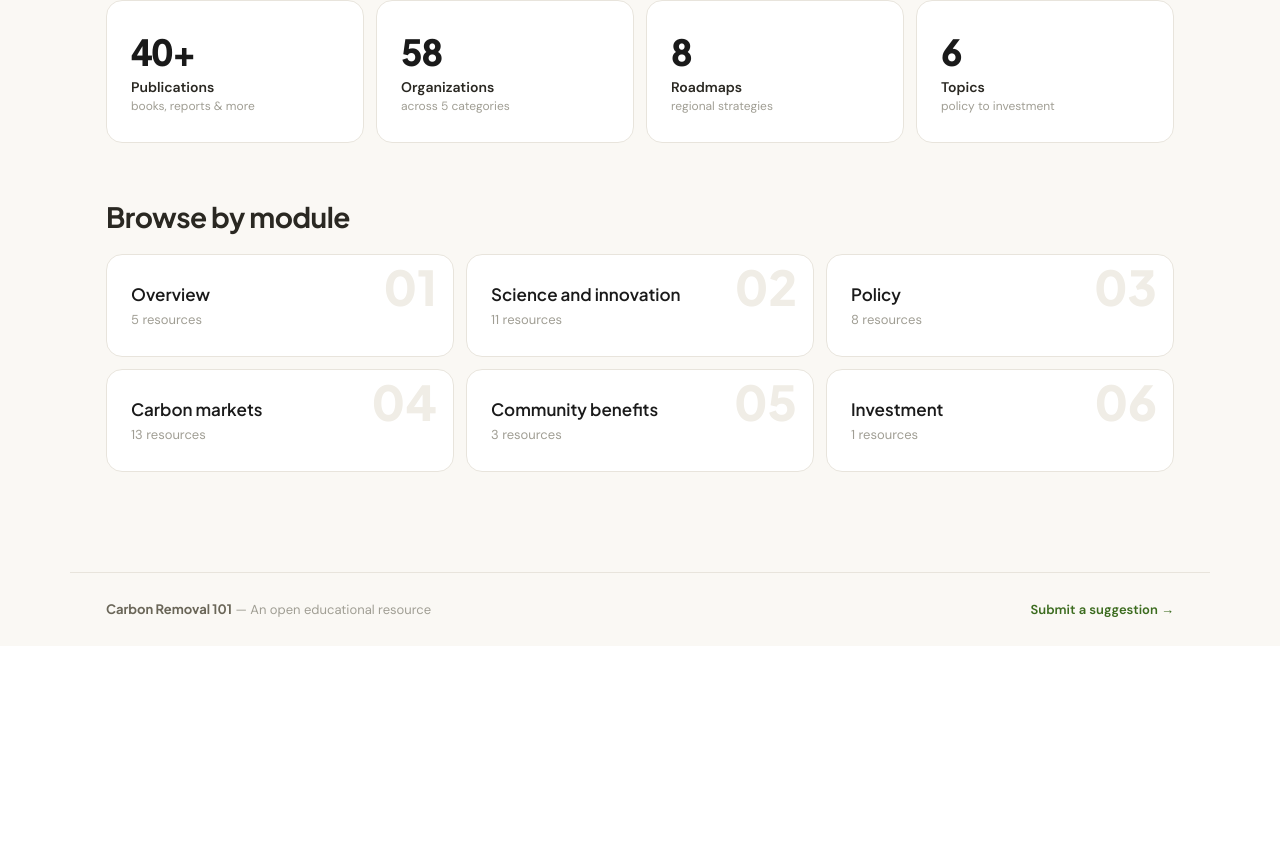
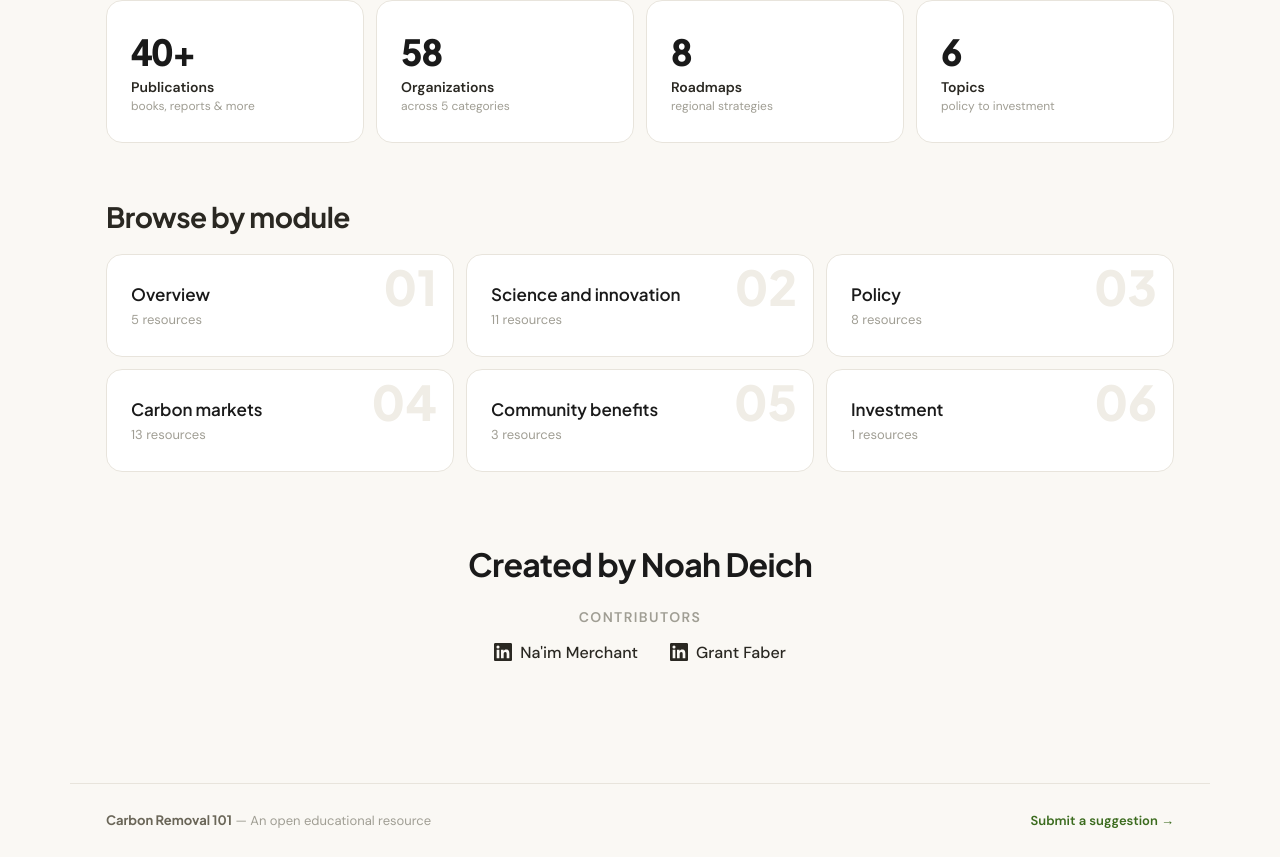
Before and after one commit to naimmerchant/carbon-removal-101, a React (Vite) app: page / in a window 1280 px wide. Shown: the part 636-1493 px from the top of the page. Before the commit the page ends 1282 px from the top, so only its background shows below. Built offline with nearby package versions, Linux system fonts and the light colour scheme.

Commit message:
Add credits section to About page
Created by Noah Deich, with contributors Na'im Merchant
and Grant Faber linked to their LinkedIn profiles.

Co-Authored-By: Craft Agent <agents-noreply@craft.do>

```diff
--- a/src/App.jsx
+++ b/src/App.jsx
@@ -267,6 +267,39 @@ export default function App() {
                 ))}
               </div>
             </div>
+
+            {/* Credits */}
+            <section style={{ marginTop: 72, textAlign: "center", paddingBottom: 20 }}>
+              <div style={{
+                fontFamily: "'Plus Jakarta Sans', sans-serif", fontSize: 32, fontWeight: 700,
+                color: "#1a1a1a", letterSpacing: "-0.02em",
+              }}>
+                Created by Noah Deich
+              </div>
+              <div style={{ fontSize: 14, color: "#a09e94", marginTop: 24, textTransform: "uppercase", letterSpacing: "0.1em", fontWeight: 600 }}>
+                Contributors
+              </div>
+              <div style={{ display: "flex", justifyContent: "center", gap: 32, marginTop: 16, flexWrap: "wrap" }}>
+                {[
+                  { name: "Na'im Merchant", url: "https://www.linkedin.com/in/naimmerchant/" },
+                  { name: "Grant Faber", url: "https://www.linkedin.com/in/grantfaber/" },
+                ].map(person => (
+                  <a key={person.name} href={person.url} target="_blank" rel="noopener noreferrer" style={{
+                    display: "inline-flex", alignItems: "center", gap: 8,
+                    fontSize: 16, fontWeight: 500, color: "#2a2822", textDecoration: "none",
+                    transition: "color 0.2s",
+                  }}
+                  onMouseEnter={e => e.currentTarget.style.color = "#3b6b1e"}
+                  onMouseLeave={e => e.currentTarget.style.color = "#2a2822"}
+                  >
+                    <svg width="18" height="18" viewBox="0 0 24 24" fill="currentColor" style={{ flexShrink: 0 }}>
+                      <path d="M20.447 20.452h-3.554v-5.569c0-1.328-.027-3.037-1.852-3.037-1.853 0-2.136 1.445-2.136 2.939v5.667H9.351V9h3.414v1.561h.046c.477-.9 1.637-1.85 3.37-1.85 3.601 0 4.267 2.37 4.267 5.455v6.286zM5.337 7.433a2.062 2.062 0 01-2.063-2.065 2.064 2.064 0 112.063 2.065zm1.782 13.019H3.555V9h3.564v11.452zM22.225 0H1.771C.792 0 0 .774 0 1.729v20.542C0 23.227.792 24 1.771 24h20.451C23.2 24 24 23.227 24 22.271V1.729C24 .774 23.2 0 22.222 0h.003z"/>
+                    </svg>
+                    {person.name}
+                  </a>
+                ))}
+              </div>
+            </section>
           </div>
         )}
 
```
